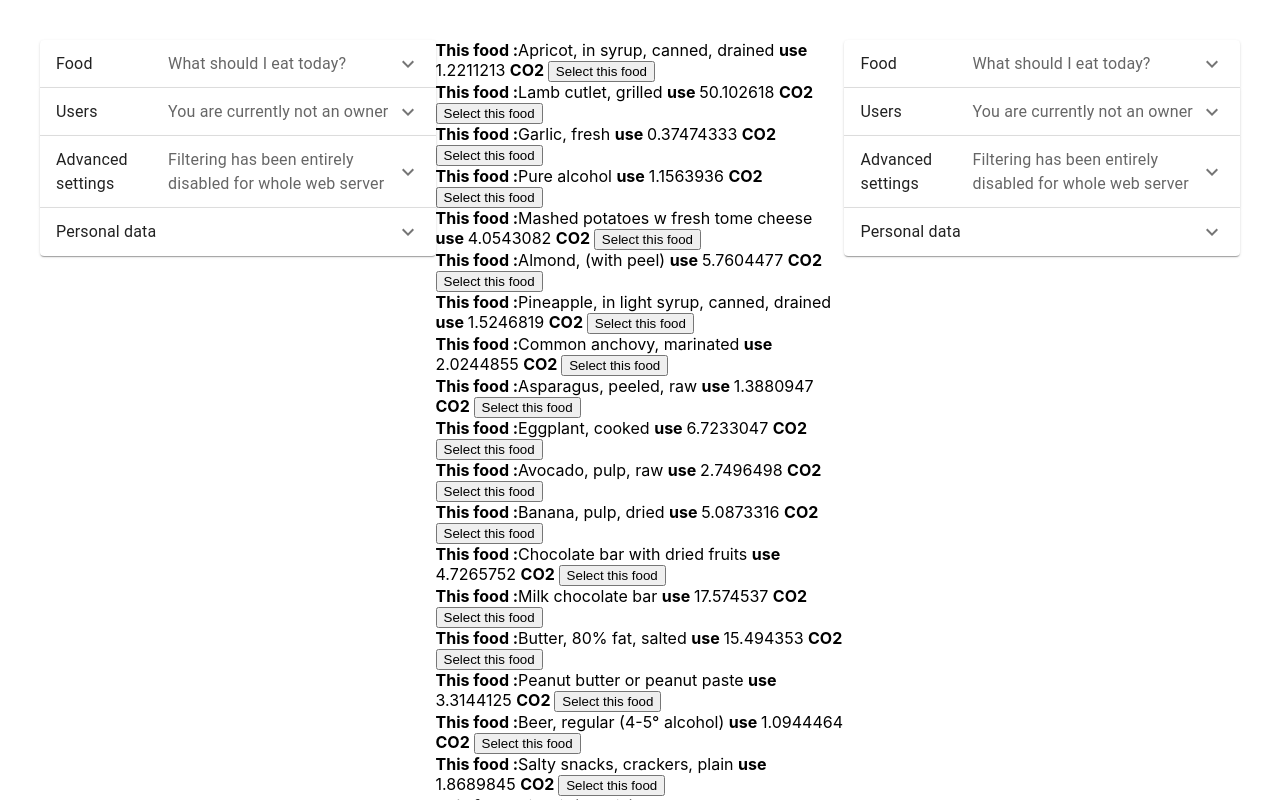
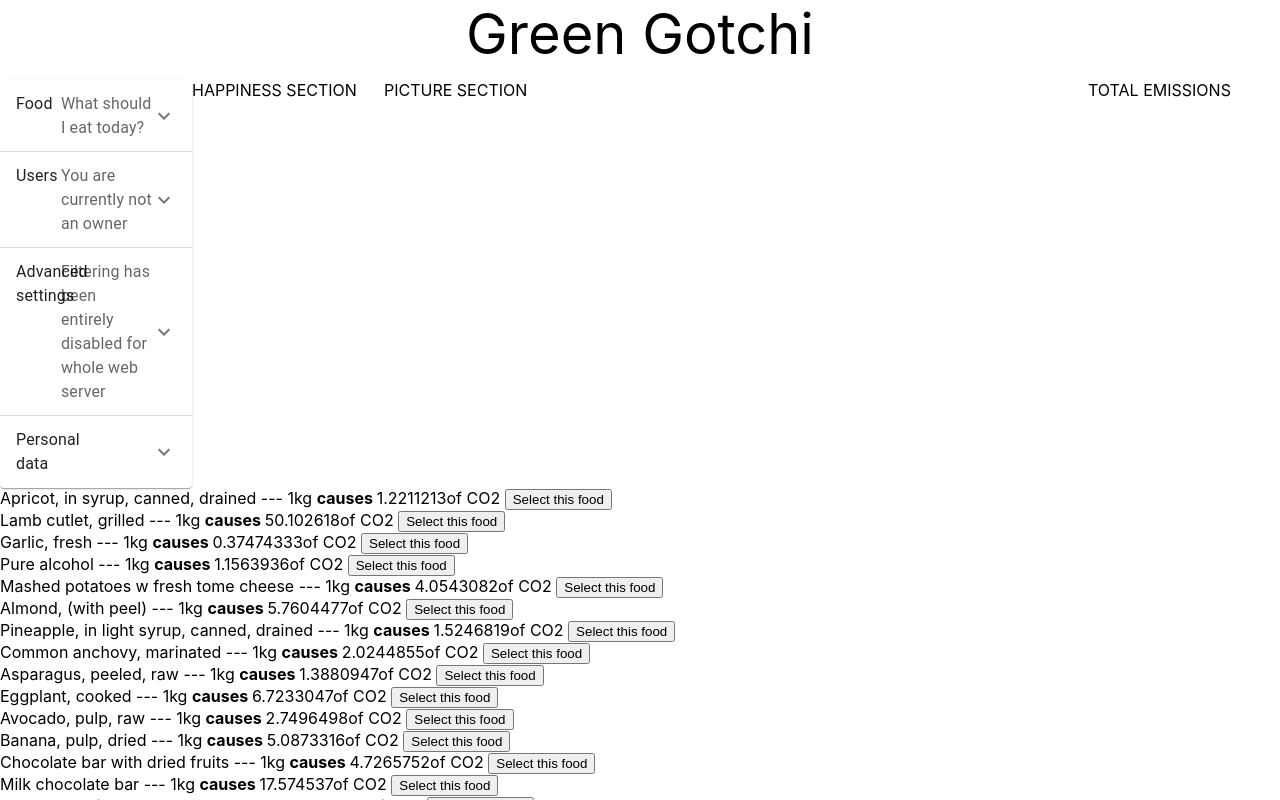
Before and after one commit to rupertberlin/hackathon05-22-CleanupGotchi, a React (Create React App) app: page / in a window 1280 px wide. Shown: the top 800 px of the page. Built offline with nearby package versions, Linux system fonts and the light colour scheme.

Commit message:
Add selection of food to central state

```diff
--- a/src/App.css
+++ b/src/App.css
@@ -37,8 +37,37 @@
   }
 }
 
+header {
+  width: 100vw;
+  height: 10vh;
+  text-align: center;
+  font-size: 7vh;
+}
+#allBelowHeaderContainer {
+  display: flex;
+  /* justify-content: space-between; */
+}
+
 .accordion {
+  width: 15vw;
+  border-width: 2px, 2px, 2px, 2px;
+  border-color: #282c34;
+}
+#containerForCentralDivs {
   display: flex;
-  flex-direction: row;
-  margin: 40px;
+  justify-content: space-around;
+  border-width: 2px;
+  border-color: #282c34;
 }
+#containerForColumnWithHappinessProgress {
+  width: 15vw;
+  border-width: 2px;
+}
+#containerForColumnWithPicture {
+  width: 55vw;
+  border-width: 2px;
+}
+#containerForColumnWithTotalEmissions {
+  width: 15vw;
+  border-width: 2px;
+}
--- a/src/App.js
+++ b/src/App.js
@@ -1,14 +1,42 @@
+import React from "react";
 import ControlledAccordions from "./components/Accordion";
 import Food from "./components/Food";
 import "./App.css";
+import { flexbox } from "@mui/system";
 
 const App = () => {
+  // In this object, all choices we make will be stored  (incl. the corresponding happiness values / emissions)
+  const [allConsumption, setAllConsumption] = React.useState({
+    // Each value should have the form of [ITEM NAME, HAPPINESS POINTS, DAILY EMISSIONS]
+    breakfast: [],
+    lunch: [],
+    dinner: [],
+  });
+
   return (
-    <div className="accordion">
-      <ControlledAccordions />
-      <Food />
-      <ControlledAccordions />
-    </div>
+    <>
+      <header>Green Gotchi</header>
+      <div></div>
+      <div id="allBelowHeaderContainer">
+        <div className="accordion">
+          <ControlledAccordions />
+        </div>
+        <div id="containerForCentralDivs">
+          <div id="containerForColumnWithHappinessProgress">
+            HAPPINESS SECTION
+          </div>
+          <div id="containerForColumnWithPicture">PICTURE SECTION</div>
+          <div id="containerForColumnWithTotalEmissions">
+            TOTAL EMISSIONS {allConsumption.breakfast[0]}
+          </div>
+        </div>
+      </div>
+
+      <Food
+        allConsumption={allConsumption}
+        setAllConsumption={setAllConsumption}
+      />
+    </>
   );
 };
 
--- a/src/components/Food.js
+++ b/src/components/Food.js
@@ -2,16 +2,27 @@ import React from "react";
 
 import FoodData from "./Food.json";
 
-const Food = () => {
+const Food = ({ allConsumption, setAllConsumption }) => {
   return (
     <div>
       {FoodData.map((snackData) => {
         return (
           <div key={snackData.id}>
-            <strong>This food :</strong>
-            {snackData.Name} <strong>use </strong>
-            {snackData.Impact} <strong>CO2 </strong>
-            <button>Select this food</button>
+            {snackData.Name} --- 1kg <strong>causes </strong> {snackData.Impact}
+            of CO2{" "}
+            <button
+              onClick={() => {
+                setAllConsumption(
+                  // Here, we create a new Object to replace the current one.
+                  //Create an empty {}, merge the current object into it, then merge an Object that includes the key/value we want to change.
+                  Object.assign({}, allConsumption, {
+                    breakfast: [snackData.Name, 5, snackData.Impact],
+                  })
+                );
+              }}
+            >
+              Select this food
+            </button>
           </div>
         );
       })}
```
